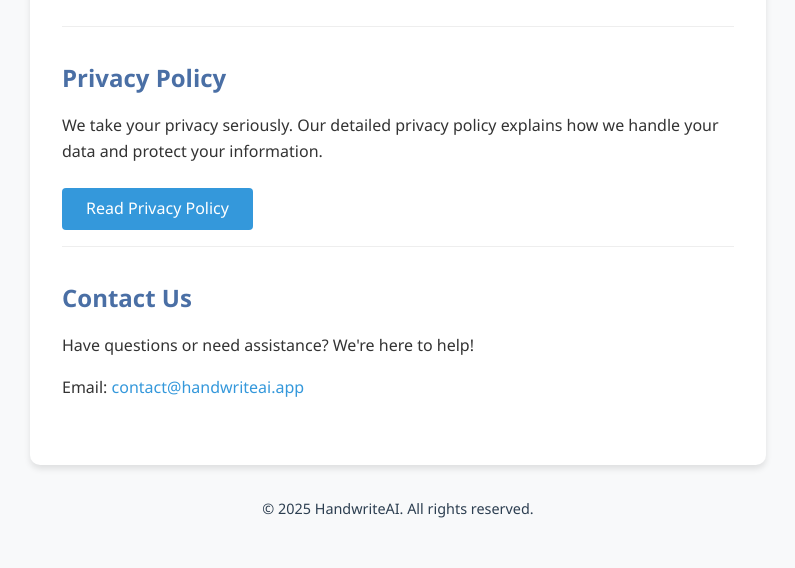
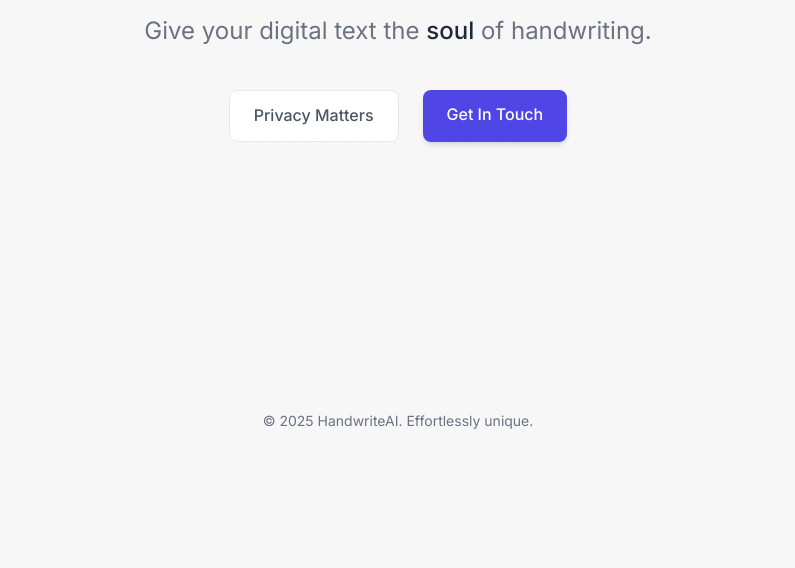
Before and after one commit to dortesy/handwriteai_app, a plain HTML site: page index.html in a window 1280 px wide. Shown: the part 344-912 px from the top of the page, without its empty margins (242-1037 px from the left). After the commit the page ends 800 px from the top, so only its background shows below. Drawn offline with Linux system fonts and the light colour scheme.

Commit message:
ui update

```diff
--- a/index.html
+++ b/index.html
@@ -3,158 +3,184 @@
 <head>
     <meta charset="UTF-8">
     <meta name="viewport" content="width=device-width, initial-scale=1.0">
-    <title>HandwriteAI - Mobile Application</title>
+    <title>HandwriteAI - Digital to Handwriting</title>
+    <link rel="preconnect" href="https://fonts.googleapis.com">
+    <link rel="preconnect" href="https://fonts.gstatic.com" crossorigin>
+    <link href="https://fonts.googleapis.com/css2?family=Inter:wght@300;400;500;700&display=swap" rel="stylesheet">
     <style>
         :root {
-            --primary-color: #4a6fa5;
-            --secondary-color: #2c3e50;
-            --accent-color: #3498db;
-            --bg-color: #f8f9fa;
-            --text-color: #333;
+            --bg-color: #f7f7f7;       /* Slightly off-white */
+            --text-color: #1f2937;     /* Darker gray */
+            --gray-light: #e5e7eb;
+            --gray-medium: #6b7280;
+            --gray-dark: #4b5563;
+            --indigo: #4f46e5;
+            --pink: #ec4899;
+            --white: #ffffff;
+            --font-primary: 'Inter', sans-serif;
         }
 
         * {
+            box-sizing: border-box;
             margin: 0;
             padding: 0;
-            box-sizing: border-box;
-            font-family: 'Segoe UI', Tahoma, Geneva, Verdana, sans-serif;
+        }
+
+        html, body {
+            height: 100%;
         }
 
         body {
+            font-family: var(--font-primary);
             background-color: var(--bg-color);
             color: var(--text-color);
+            display: flex;
+            flex-direction: column;
             line-height: 1.6;
         }
 
-        .container {
-            max-width: 800px;
-            margin: 0 auto;
-            padding: 2rem;
-            min-height: 100vh;
-            display: flex;
-            flex-direction: column;
+        /* Subtle background pattern */
+        body::before {
+            content: "";
+            position: fixed;
+            top: 0;
+            left: 0;
+            width: 100%;
+            height: 100%;
+            background-image: radial-gradient(var(--gray-light) 1px, transparent 1px);
+            background-size: 15px 15px;
+            opacity: 0.3;
+            z-index: -1;
         }
 
-        header {
-            text-align: center;
-            margin-bottom: 2rem;
+        .main-content {
+            flex-grow: 1;
+            display: flex;
+            align-items: center;
+            justify-content: center;
+            padding: 1.5rem; /* 24px */
         }
 
-        .logo {
-            font-size: 2.5rem;
-            font-weight: bold;
-            color: var(--primary-color);
-            margin-bottom: 1rem;
+        .container {
+            width: 100%;
+            max-width: 42rem; /* 672px */
+            text-align: center;
+        }
+
+        h1 {
+            font-size: 3rem; /* 48px */
+            font-weight: 700;
+            margin-bottom: 1rem; /* 16px */
+        }
+
+        .gradient-text {
+            background: linear-gradient(to right, var(--indigo), var(--pink));
+            -webkit-background-clip: text;
+            background-clip: text;
+            color: transparent;
         }
 
         .tagline {
-            font-size: 1.2rem;
-            color: var(--secondary-color);
-            font-weight: 300;
+            font-size: 1.25rem; /* 20px */
+            color: var(--gray-medium);
+            margin-bottom: 2.5rem; /* 40px */
         }
 
-        main {
-            flex: 1;
-            background-color: white;
-            border-radius: 10px;
-            padding: 2rem;
-            box-shadow: 0 4px 6px rgba(0, 0, 0, 0.1);
+        .tagline .highlight {
+            font-weight: 500;
+            color: var(--text-color); /* Make highlight stand out more */
         }
 
-        .card {
-            margin-bottom: 2rem;
-            padding-bottom: 1rem;
-            border-bottom: 1px solid #eee;
-        }
-
-        .card:last-child {
-            border-bottom: none;
-            margin-bottom: 0;
-        }
-
-        h2 {
-            color: var(--primary-color);
-            margin-bottom: 1rem;
-        }
-
-        p {
-            margin-bottom: 1rem;
-        }
-
-        a {
-            color: var(--accent-color);
-            text-decoration: none;
-            font-weight: 500;
-            transition: color 0.3s;
-        }
-
-        a:hover {
-            color: var(--primary-color);
-            text-decoration: underline;
+        .button-container {
+            display: flex;
+            flex-direction: column; /* Stack buttons on small screens */
+            justify-content: center;
+            gap: 1rem; /* 16px */
         }
 
         .btn {
             display: inline-block;
-            background-color: var(--accent-color);
-            color: white;
-            padding: 0.5rem 1.5rem;
-            border-radius: 4px;
-            margin-top: 0.5rem;
-            transition: background-color 0.3s;
+            border-radius: 0.5rem; /* 8px */
+            padding: 0.75rem 1.5rem; /* 12px 24px */
+            font-weight: 500;
+            text-decoration: none;
+            transition: transform 0.3s ease-in-out, box-shadow 0.3s ease-in-out;
         }
 
         .btn:hover {
-            background-color: var(--primary-color);
-            text-decoration: none;
+            transform: translateY(-3px);
+            box-shadow: 0 10px 15px -3px rgba(0, 0, 0, 0.05), 0 4px 6px -2px rgba(0, 0, 0, 0.03);
+        }
+
+        .btn-secondary {
+            background-color: var(--white);
+            color: var(--gray-dark);
+            border: 1px solid var(--gray-light);
+        }
+
+        .btn-primary {
+            background-color: var(--indigo);
+            color: var(--white);
+            box-shadow: 0 4px 6px -1px rgba(0, 0, 0, 0.1), 0 2px 4px -1px rgba(0, 0, 0, 0.06);
+        }
+
+        .btn-primary:hover {
+             background-color: #4338ca; /* Slightly darker indigo */
         }
 
         footer {
             text-align: center;
-            margin-top: 2rem;
-            color: var(--secondary-color);
-            font-size: 0.9rem;
+            padding: 1.5rem; /* 24px */
+            color: var(--gray-medium);
+            font-size: 0.875rem; /* 14px */
+            margin-top: auto; /* Push footer to bottom */
         }
 
-        @media (max-width: 768px) {
-            .container {
-                padding: 1rem;
+        /* Responsive adjustments */
+        @media (min-width: 768px) { /* Corresponds to md: breakpoint */
+            h1 {
+                font-size: 3.75rem; /* 60px */
             }
-
-            main {
-                padding: 1.5rem;
+            .tagline {
+                font-size: 1.5rem; /* 24px */
+            }
+            .button-container {
+                 flex-direction: row; /* Side-by-side buttons on larger screens */
+                 gap: 1.5rem; /* 24px */
             }
         }
+
     </style>
 </head>
 <body>
-    <div class="container">
-        <header>
-            <div class="logo">HandwriteAI</div>
-            <div class="tagline">Transform your digital text into beautiful handwriting</div>
-        </header>
 
-        <main>
-            <section class="card">
-                <h2>About HandwriteAI</h2>
-                <p>HandwriteAI is a powerful mobile application that uses advanced AI technology to convert your digital text into beautiful, natural-looking handwriting. Type digitally, share handwritten notes effortlessly.</p>
-            </section>
+    <div class="main-content">
+        <div class="container">
 
-            <section class="card">
-                <h2>Privacy Policy</h2>
-                <p>We take your privacy seriously. Our detailed privacy policy explains how we handle your data and protect your information.</p>
-                <a href="privacy-policy.html" class="btn">Read Privacy Policy</a>
-            </section>
+            <h1>
+                <span class="gradient-text">HandwriteAI</span>
+            </h1>
 
-            <section class="card">
-                <h2>Contact Us</h2>
-                <p>Have questions or need assistance? We're here to help!</p>
-                <p>Email: <a href="mailto:contact@handwriteai.app">contact@handwriteai.app</a></p>
-            </section>
-        </main>
+            <p class="tagline">
+                Give your digital text the <span class="highlight">soul</span> of handwriting.
+            </p>
 
-        <footer>
-            <p>&copy; 2025 HandwriteAI. All rights reserved.</p>
-        </footer>
+            <div class="button-container">
+                <a href="privacy-policy.html" class="btn btn-secondary">
+                    Privacy Matters
+                </a>
+
+                <a href="mailto:contact@handwriteai.app" class="btn btn-primary">
+                    Get In Touch
+                </a>
+            </div>
+
+        </div>
     </div>
+
+    <footer>
+        &copy; 2025 HandwriteAI. Effortlessly unique.
+    </footer>
+
 </body>
 </html>
```
Also changed, not shown: privacy-policy.html (+123 -87 lines).
